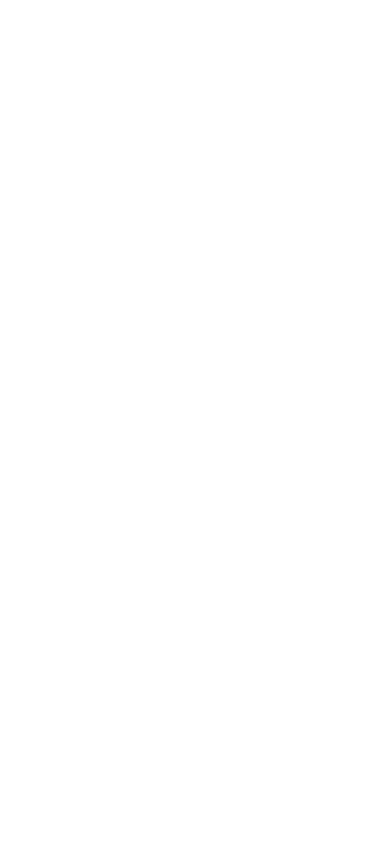
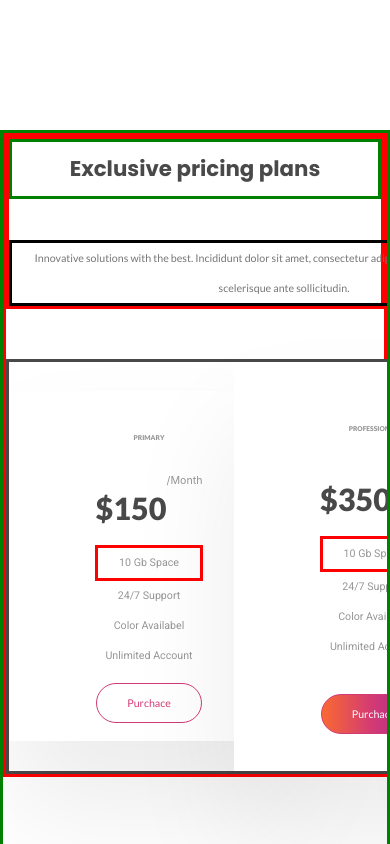
Before and after one commit to KeyToTech/StandupBotLanding, a React (Create React App) app: page / in a window 390 px wide. Shown: the part 6660-7504 px from the top of the page. Before the commit the page ends 6790 px from the top, so only its background shows below. Built offline with nearby package versions, Linux system fonts and the light colour scheme.

Commit message:
Made scaling for all screen except mobile.

```diff
--- a/src/App.js
+++ b/src/App.js
@@ -24,8 +24,8 @@
         <FeatoreApp />
         <Testimonial />
         <Video />
-        {/* <Pricing />
-        <Team />
+        <Pricing />
+        {/* <Team />
         <ContactUs />
         <Question />
         <Footer /> */}
--- a/src/section-pricing/Pricing.js
+++ b/src/section-pricing/Pricing.js
@@ -3,7 +3,6 @@
 import bg from '../image/section-pricing/bg_.png';
 
 const wrapContent = [
-
     {
         pList: "Primary",
         price: "$150",
@@ -37,7 +36,7 @@
         <div className="wrap-price-list">
             <div className="price-list">{table.pList}</div>
             <div className="price-container">
-               <div className="price">{table.price}</div>/Month
+                <div className="price">{table.price}</div>/Month
             </div>
             <div className="space">{table.space}</div>
             <div className="support">{table.support}</div>
--- a/src/section-pricing/pricing.css
+++ b/src/section-pricing/pricing.css
@@ -1,4 +1,5 @@
 .section-pricing {
+    border: green solid;
     height: 1370px;
     display: flex;
     flex-direction: column;
@@ -16,6 +17,7 @@
 }
 
 .wrap-pricing {
+    border: red solid;
     width: 945px;
     margin: 0 auto;
     display: flex;
@@ -25,8 +27,9 @@
 }
 
 .container-pricing {
+    border: #494949 solid;
     height: 575px;
-    width: 945px;
+    width: 100%;
     display: flex;
     justify-content: space-between;
     align-items: center;
@@ -56,21 +59,20 @@
 }
 
 .table-pricing:nth-child(2) .button-pricing {
-
-
     background-image: linear-gradient(to left, #a12299 0%, #d13a75 50%, #d23a74 51%, #f96834 99%, #f96834 100%);
     color: white;
+}
 
-}
 .table-pricing:nth-child(2) .button-pricing:hover {
     background: white;
     color: #d23a75;
 }
 
 .tx-p {
+    border: green solid;
     color: #494949;
     font-family: 'Poppins', sans-serif;
-    font-size: 36px;
+    font-size: calc(25px + (36 - 25) * ((100vw - 768px) / (1900 - 768)));
     font-weight: 700;
     line-height: 54px;
     text-align: center;
@@ -78,11 +80,12 @@
 }
 
 .desct-p {
+    border: black solid;
     width: 550px;
     text-align: center;
     color: #757575;
     font-family: 'Lato', sans-serif;
-    font-size: 16px;
+    font-size: calc(12px + (16 - 12) * ((100vw - 768px) / (1900 - 768)));
     font-weight: 400;
     line-height: 30px;
 }
@@ -98,44 +101,50 @@
     line-height: 72px;
     font-weight: 900;
     font-family: 'Lato', sans-serif;
-    font-size: 12px;
+    font-size: calc(8px + (12 - 8) * ((100vw - 768px) / (1900 - 768)));
 }
 
 .price-container {
     display: flex;
     align-content: flex-end;
+    font-size: calc(12px + (16 - 12) * ((100vw - 768px) / (1900 - 768)));
 }
 
 .price {
     font-family: 'Lato', sans-serif;
-    font-size: 48px;
+    font-size: calc(35px + (48 - 35) * ((100vw - 768px) / (1900 - 768)));
     font-weight: 900;
     line-height: 72px;
     color: #494949;
 }
 
 .space {
+    border: red solid;
     font-family: 'Roboto', sans-serif;
     font-weight: 400;
     line-height: 36px;
+    font-size: calc(12px + (16 - 12) * ((100vw - 768px) / (1900 - 768)));
 }
 
 .support {
     font-family: 'Roboto', sans-serif;
     font-weight: 400;
     line-height: 36px;
+    font-size: calc(12px + (16 - 12) * ((100vw - 768px) / (1900 - 768)));
 }
 
 .color {
     font-family: 'Roboto', sans-serif;
     font-weight: 400;
     line-height: 36px;
+    font-size: calc(12px + (16 - 12) * ((100vw - 768px) / (1900 - 768)));
 }
 
 .account {
     font-family: 'Roboto', sans-serif;
     font-weight: 400;
     line-height: 36px;
+    font-size: calc(12px + (16 - 12) * ((100vw - 768px) / (1900 - 768)));
 }
 
 .button-pricing {
@@ -143,10 +152,9 @@
     text-decoration: none;
     padding: 9px 50px;
     border-radius: 50px;
-
     color: #d23a75;
     font-family: 'Lato', sans-serif;
-    font-size: 16px;
+    font-size: calc(12px + (16 - 12) * ((100vw - 768px) / (1900 - 768)));
     font-weight: 400;
     line-height: 30px;
 }
@@ -161,3 +169,101 @@
     color: white;
     text-decoration: none;
 }
+
+@media screen and (max-width: 1366px) {
+    .container-pricing {
+        height: 515px;
+    }
+    .table-pricing {
+        height: 457px;
+        width: 320px;
+    }
+    .table-pricing:nth-child(2) {
+        margin-left: -180px;
+        height: 100%;
+        width: 360px;
+    }
+    .table-pricing:nth-child(2) .wrap-price-list {
+        margin-top: 60px;
+    }
+    .wrap-price-list {
+        margin-top: 22px;
+    }
+    .space {
+        line-height: 30px;
+    }
+    .support {
+        line-height: 30px;
+    }
+    .color {
+        line-height: 30px;
+    }
+    .account {
+        line-height: 30px;
+    }
+    .button-pricing {
+        padding: 7px 40px;
+    }
+}
+
+@media screen and (max-width: 1280px) {}
+
+@media screen and (max-width: 1024px) {
+    .section-pricing {
+        display: inherit;
+    }
+    .background-pricing {
+        display: none;
+    }
+    .wrap-pricing {
+        display: inherit;
+        width: inherit;
+        max-width: 945px;
+    }
+    .container-context-pricing {
+        border: red solid;
+        margin-bottom: 50px;
+    }
+    .desct-p {
+        margin: 0 auto;
+    }
+    .container-pricing {
+        height: 415px;
+        width: 735px;
+        margin: 0 auto;
+    }
+    .table-pricing {
+        height: 350px;
+        width: 280px;
+    }
+    .table-pricing:nth-child(2) {
+        margin-left: -140px;
+        height: 100%;
+        width: 280px;
+    }
+    .table-pricing:nth-child(2) .wrap-price-list {
+        margin-top: 30px;
+        margin-bottom: 20px;
+    }
+    .wrap-price-list {
+        margin-top: 10px;
+    }
+    .space {
+        line-height: 30px;
+    }
+    .support {
+        line-height: 30px;
+    }
+    .color {
+        line-height: 30px;
+    }
+    .account {
+        line-height: 30px;
+    }
+    .button-pricing {
+        margin-top: 12px;
+        padding: 4px 30px;
+    }
+}
+
+@media screen and (max-width: 768px) {}
```
